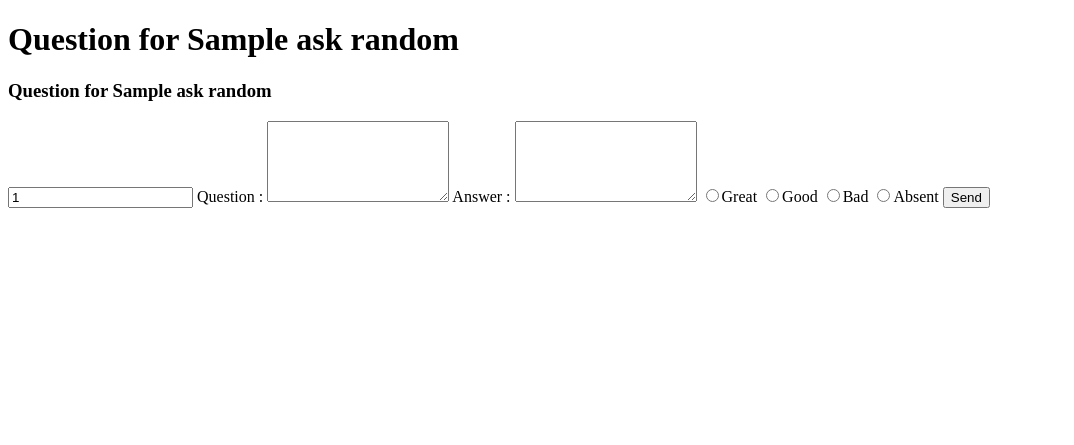
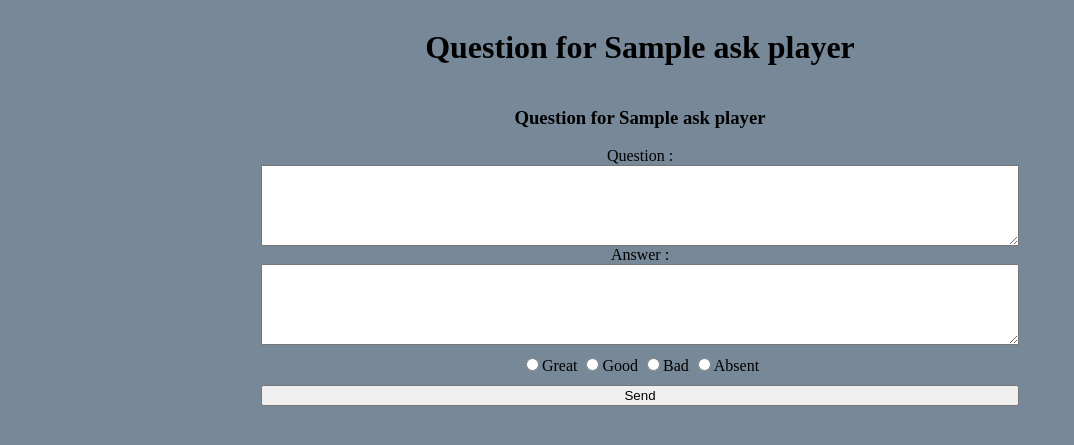
Before and after one commit to Leerlandais/questionnaire, a PHP site: template view/askView.php in a window 1280 px wide. Shown: the top 445 px of the page, without its empty margins (0-1074 px from the left). Run offline with PHP 8.4, Linux system fonts and the light colour scheme; the template is opened without the code that fills it: most values are stand-ins (such as "Sample title", 1, 10 or a date in 2020).

Commit message:
all working, needs some styling

```diff
--- a/public/index.php
+++ b/public/index.php
@@ -7,8 +7,11 @@ require_once "../control/dbConnection.php";
 require_once "../model/questModel.php";
 
 $players = getAllPlayerInfo($db);
-$askRandom = getRandomPlayer($db);
 $showQuestions = getAllQuestions($db);
+
+if (isset($_GET["player"])) {
+    $askPlayer = getPlayer($db, $_GET["player"]);
+}
 
 if (isset($_POST["questInp"])) {
 
--- a/public/scripts/script.js
+++ b/public/scripts/script.js
@@ -1,3 +1,20 @@
+
+document.getElementById("askForm").addEventListener("submit", function(event) {
+const radioInp = document.querySelectorAll(".radioInp");
+let radioChecked = false;
+
+for (let i = 0; i < radioInp.length; i++) {
+    if (radioInp[i].checked) {
+        radioChecked = true;
+        break;
+    }
+}
+if (!radioChecked) {
+    alert("Please select one option.");
+    event.preventDefault();
+}
+});
+
 window.addEventListener('resize', displayScreenWidth);
 
 function displayScreenWidth() {
--- a/public/styles/style.css
+++ b/public/styles/style.css
@@ -1,3 +1,64 @@
 body {
-    background-color: antiquewhite;
+    background-color: lightslategray;
+    display: flex;
+    flex-direction: column;
+    align-items: center;
 }
+
+.global {
+    display: flex;
+    flex-direction: column;
+    justify-content: center;
+    text-align: center;
+    width: 60%;
+}
+
+.questionTable {
+    margin-top: 8vh;
+    border-collapse: collapse;
+}
+
+.questionTable td, .questionTable th {
+    border: 1px solid black;
+}
+
+tr:nth-child(even) td:nth-child(even), tr:nth-child(odd) td:nth-child(odd), tr:nth-child(even) th:nth-child(even), tr:nth-child(odd) th:nth-child(odd)  {
+    background-color: aliceblue;
+}
+
+  tr:nth-child(odd) td:nth-child(even), tr:nth-child(even) td:nth-child(odd), tr:nth-child(odd) th:nth-child(even), tr:nth-child(even) th:nth-child(odd)  {
+    background-color: cornsilk;
+}
+
+.hidden {
+    display: none;
+}
+
+.playerArea {
+    margin-top: 5vh;
+    display: flex;
+    flex-direction: row;
+    flex-wrap: wrap;
+    justify-content: space-between;
+}
+
+.playerSelect {
+    text-decoration: none;
+    border: 1px solid;
+    margin-top: 10px;
+    width: 150px;
+    height: 50px;
+    line-height: 50px;
+    color: deepskyblue;
+    background-color: blueviolet;
+
+}
+
+.questForm, #askForm {
+    display: flex;
+    flex-direction: column;
+}
+
+.radioArea  {
+    margin: 10px auto 10px;
+}
--- a/view/askView.php
+++ b/view/askView.php
@@ -3,29 +3,32 @@
 <head>
     <meta charset="UTF-8">
     <meta name="viewport" content="width=device-width, initial-scale=1.0">
+    <link rel="stylesheet" href="styles/style.css">
     <title><?=$title?></title>
 </head>
 <body>
     <div class="global">
     <?php
-    if (!is_array($askRandom)) {
-    echo $askRandom;
+    if (!is_array($askPlayer)) {
+    echo $askPlayer;
     }else{
-    foreach ($askRandom as $ask) {
+    foreach ($askPlayer as $ask) {
         ?>
     <h1>Question for <?=$ask["play_name"]?></h1>
    <div class="questForm">
-    <form action="?p=success" method="POST">
+    <form action="?p=success" method="POST" id="askForm">
     <h3>Question for <?=$ask["play_name"]?></h3>
     <input type="text" name="playerInp" id="playerInp" class="hidden" value="<?=$ask["play_id"]?>">
         <label for="questInp">Question : </label>
             <textarea name="questInp" id="questInp" cols="20" rows="5"></textarea>
         <label for="ansInp">Answer : </label>
             <textarea name="answerInp" id="answerInp" cols="20" rows="5"></textarea>
-           <input type="radio" name="greatInp" id="greatInp">Great
-           <input type="radio" name="goodInp" id="goodInp">Good
-           <input type="radio" name="badInp" id="badInp">Bad
-           <input type="radio" name="absentInp" id="absentInp">Absent
+            <div class="radioArea">
+           <input type="radio" name="greatInp" id="greatInp" class="radioInp">Great
+           <input type="radio" name="goodInp" id="goodInp" class="radioInp">Good
+           <input type="radio" name="badInp" id="badInp" class="radioInp">Bad
+           <input type="radio" name="absentInp" id="absentInp" class="radioInp">Absent
+           </div>
            <button type="submit">Send</button>
     </form>
    </div>
@@ -35,5 +38,6 @@
 }
     ?>
     </div><!-- end of global -->
+    <script src="scripts/script.js"></script>
 </body>
 </html>
--- a/view/err404.php
+++ b/view/err404.php
@@ -7,8 +7,10 @@
     <title><?=$title?></title>
 </head>
 <body>
+    <div class="global">
     <h1>Oops, there's no page here</h1>
     <a href="?p=home">Go Back Home</a>
+    </div>
     <h6 id="screenwidth"></h6>
     <script src="scripts/script.js"></script>
 </body>
--- a/view/showView.php
+++ b/view/showView.php
@@ -7,6 +7,7 @@
     <title><?=$title?></title>
 </head>
 <body>
+    <div class="global">
     <h1>List of Previous Questions</h1>
     <?php
             foreach ($showQuestions as $showQ) {
@@ -34,6 +35,7 @@
     }
     ?>
     <a href="?p=home">Go Back Home</a>
+    </div>
     <h6 id="screenwidth"></h6>
     <script src="scripts/script.js"></script>
 </body>
--- a/view/successView.php
+++ b/view/successView.php
@@ -7,9 +7,11 @@
     <title><?=$title?></title>
 </head>
 <body>
+    <div class="global">
     <h1>Your Question Has Been Succesfully Added</h1>
     <a href="?p=home">Go Back Home</a>
     <h6 id="screenwidth"></h6>
+    </div>
     <script src="scripts/script.js"></script>
 </body>
 </html>
```
Also changed, not shown: model/questModel.php (+12 -6 lines), view/mainView.php (+13 -3 lines).
